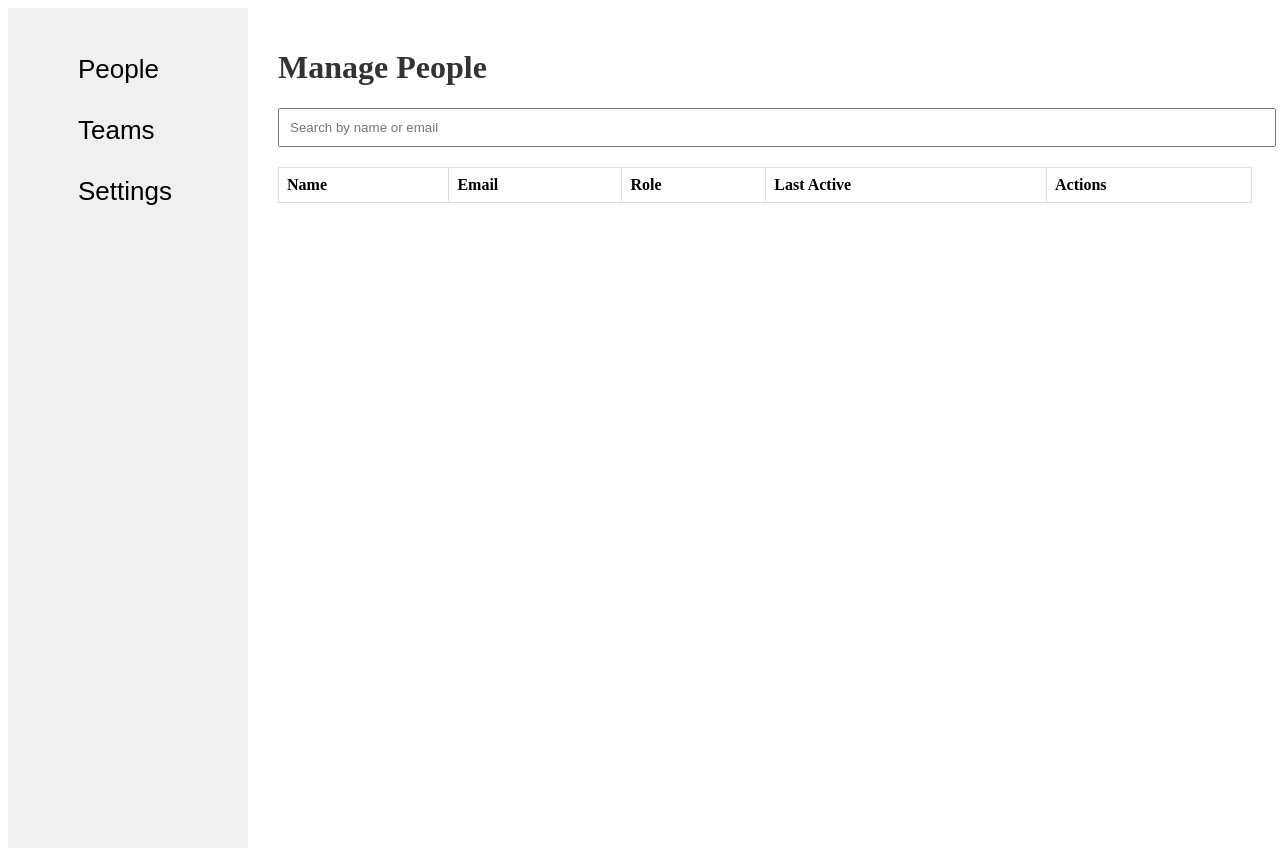
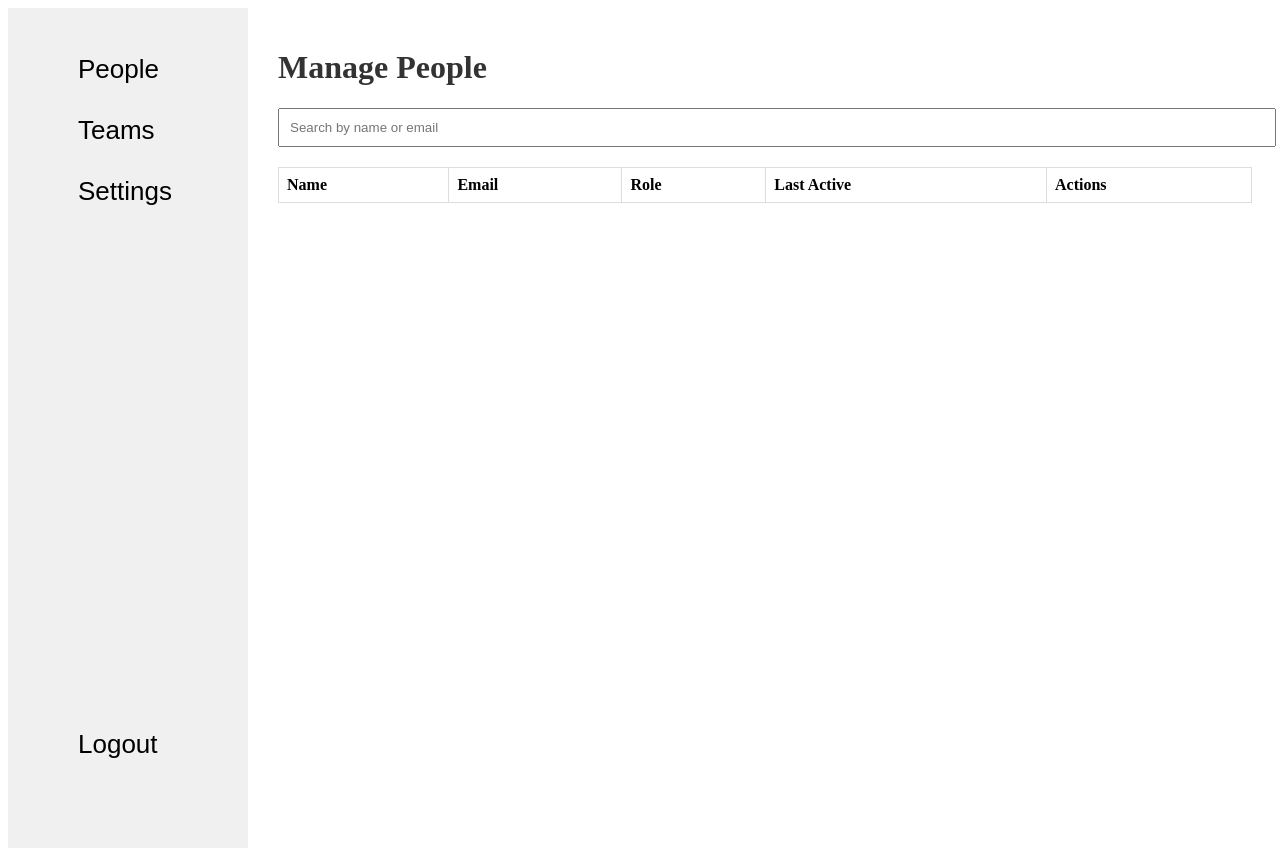
Before and after one commit to dominic19950228/Simple-User-Management-System, a plain HTML site: page public/user-management.html in a window 1280 px wide. Drawn offline with Linux system fonts and the light colour scheme; no server answers; sample sign-in values are in the browser's storage.

Commit message:
Update user-management.html

```diff
--- a/public/user-management.html
+++ b/public/user-management.html
@@ -13,6 +13,7 @@
             <button class="sidebar-btn">People</button>
             <button class="sidebar-btn">Teams</button>
             <button class="sidebar-btn">Settings</button>
+            <button id="logout-btn" class="sidebar-btn">Logout</button><!-- Logout button -->
         </ul>
     </div>
     <!-- Main content area -->
```
